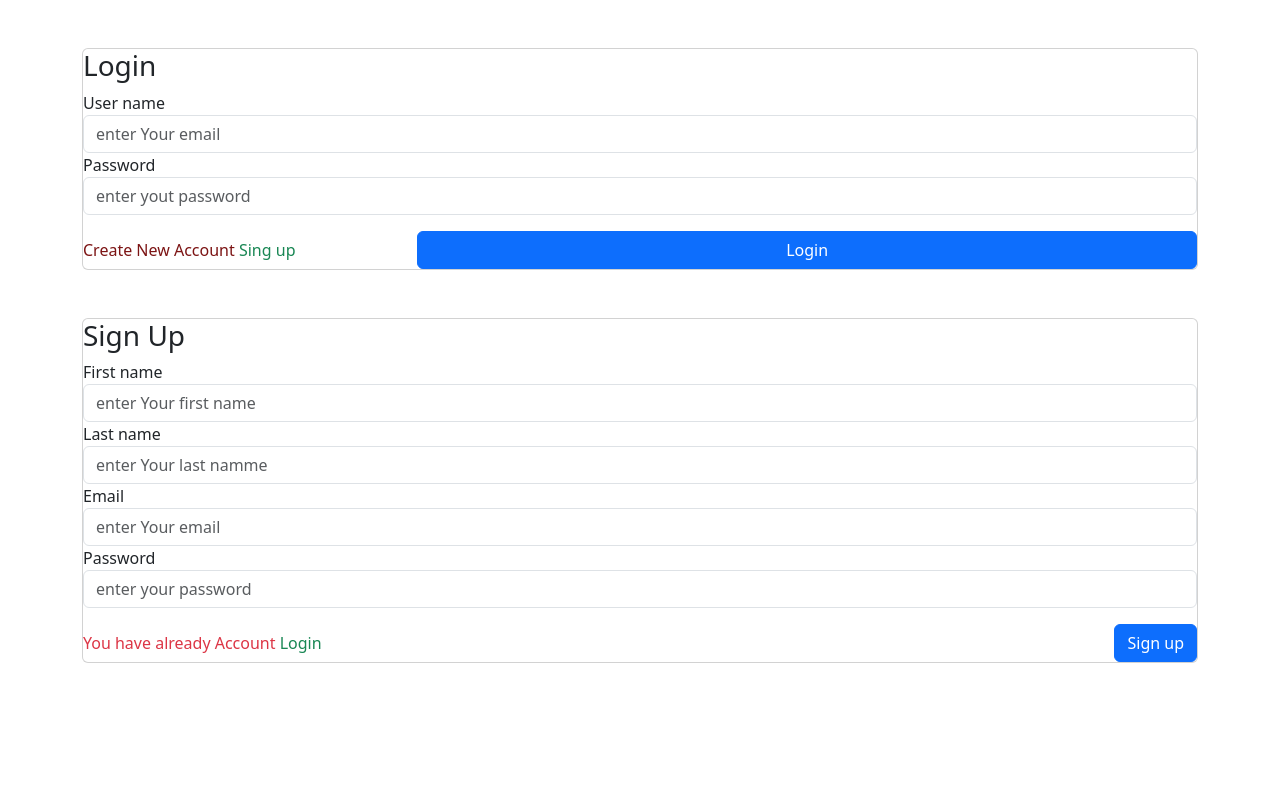
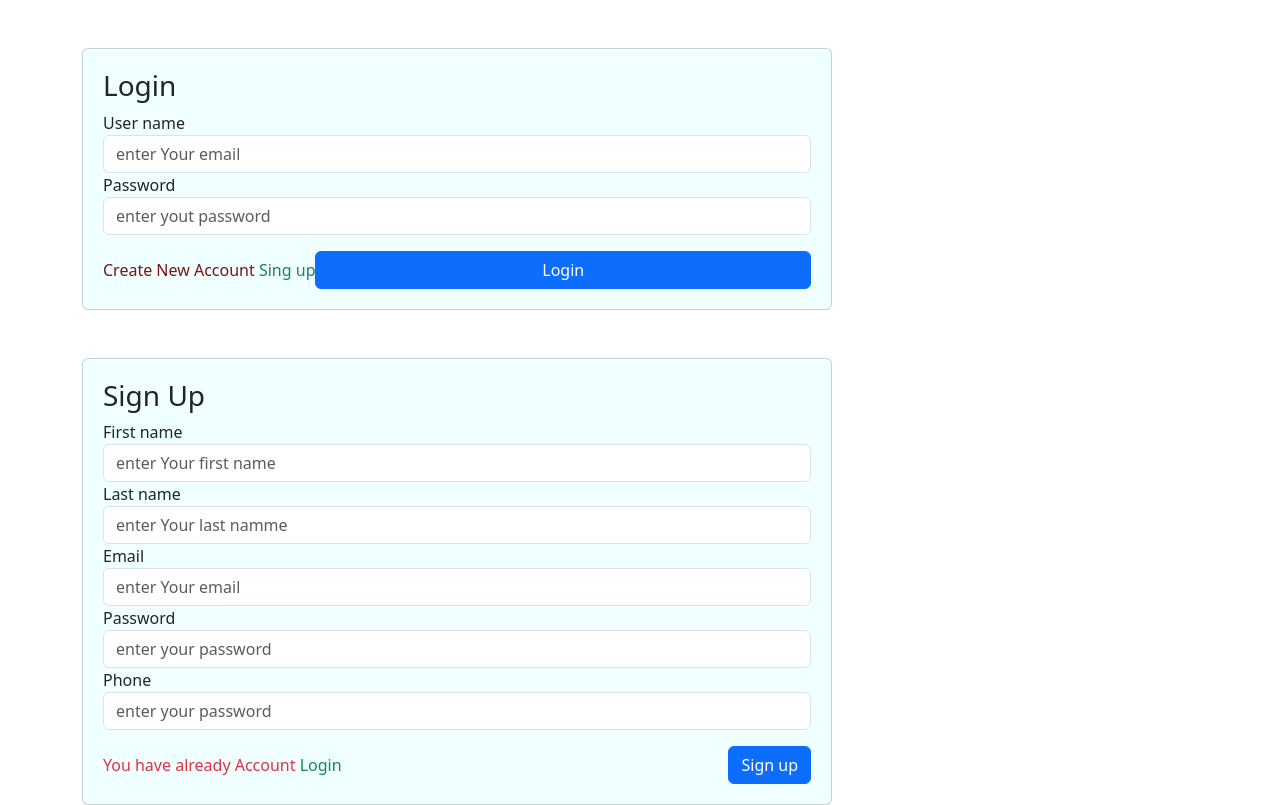
Before and after one commit to ahmedbouzid/SimpleCodeForLogin-signup, an Angular app: page /signup in a window 1280 px wide. Built offline with nearby package versions, Linux system fonts and the light colour scheme.

Commit message:
install json server && import http module

```diff
--- a/src/app/app.module.ts
+++ b/src/app/app.module.ts
@@ -3,6 +3,7 @@ import { BrowserModule } from '@angular/platform-browser';
 import { ReactiveFormsModule } from '@angular/forms';
 
 import { AppRoutingModule } from './app-routing.module';
+import { HttpClientModule } from '@angular/common/http'
 import { AppComponent } from './app.component';
 import { SignupComponent } from './auth/signup/signup.component';
 import { LoginComponent } from './auth/login/login.component';
@@ -18,7 +19,8 @@ import { DashboardComponent } from './dashboard/dashboard.component';
   imports: [
     BrowserModule,
     AppRoutingModule,
-    ReactiveFormsModule
+    ReactiveFormsModule,
+    HttpClientModule
   ],
   providers: [],
   bootstrap: [AppComponent]
--- a/src/app/auth/login/login.component.scss
+++ b/src/app/auth/login/login.component.scss
@@ -6,3 +6,9 @@ button {
 
   width: 70%;
 }
+.card {
+  height: fit-content;
+  width: 750px;
+  background-color: azure;
+  padding: 20px;
+}
--- a/src/app/auth/signup/signup.component.html
+++ b/src/app/auth/signup/signup.component.html
@@ -20,6 +20,10 @@
         <label for="">Password</label>
         <input type="password" formControlName="password" class="form-control" placeholder="enter your password">
       </div>
+      <div class="form-group">
+        <label for="">Phone</label>
+        <input type="text" formControlName="phone" class="form-control" placeholder="enter your password">
+      </div>
    <div class="d-flex align-items-center justify-content-between mt-3">
     <span><a class="text-danger text-decoration-none" routerLink="/login"> You have already Account <span class="text-success">Login</span></a></span>
     <br>
--- a/src/app/auth/signup/signup.component.scss
+++ b/src/app/auth/signup/signup.component.scss
@@ -0,0 +1,6 @@
+.card {
+  height: fit-content;
+  width: 750px;
+  background-color: azure;
+  padding: 20px;
+}
--- a/src/app/auth/signup/signup.component.ts
+++ b/src/app/auth/signup/signup.component.ts
@@ -15,6 +15,7 @@ ngOnInit(): void {
     'lastName' : new FormControl() ,
     'email': new FormControl() ,
     'password' : new FormControl() ,
+    'phone' : new FormControl()
   })
 }
 signup(data : FormGroup){
```
